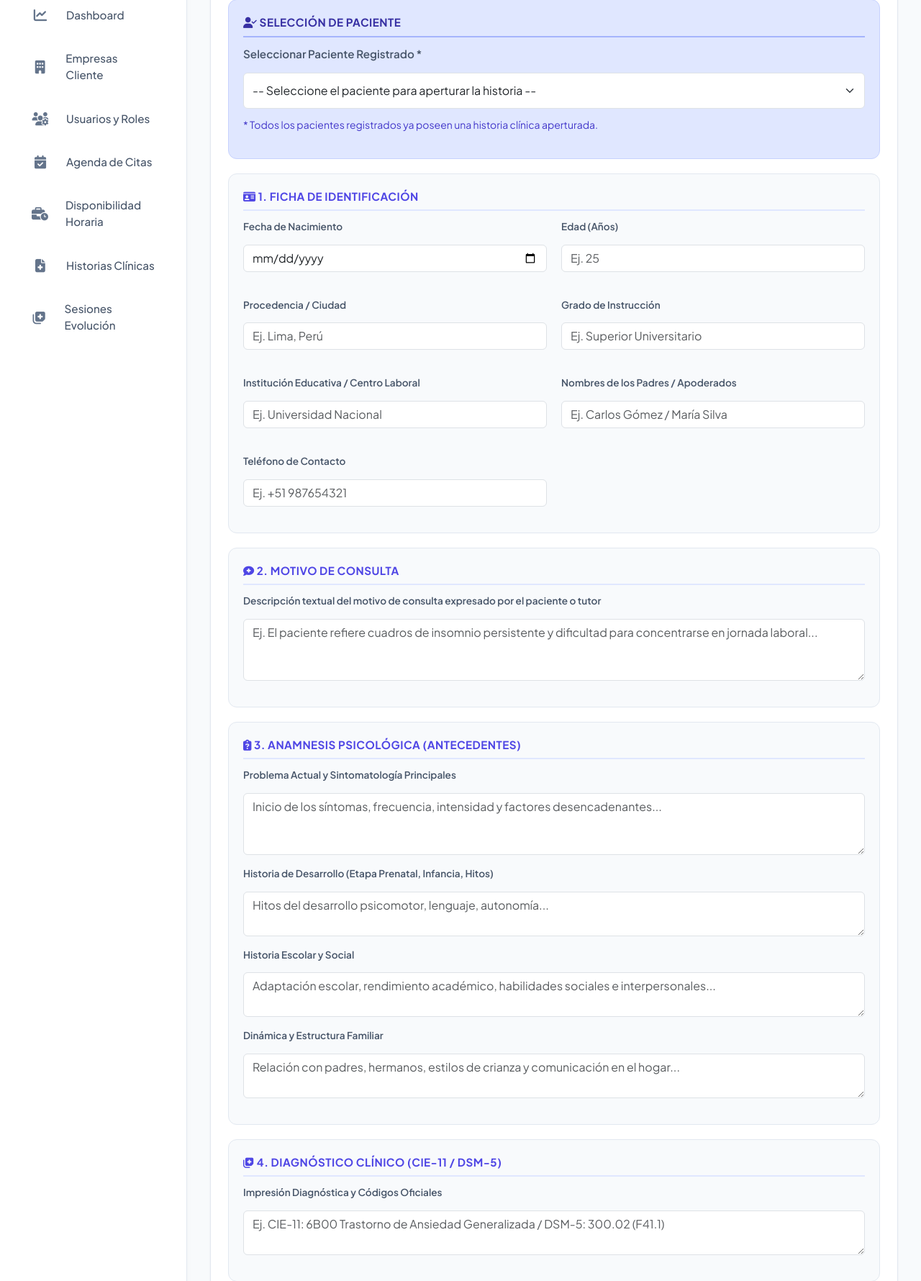
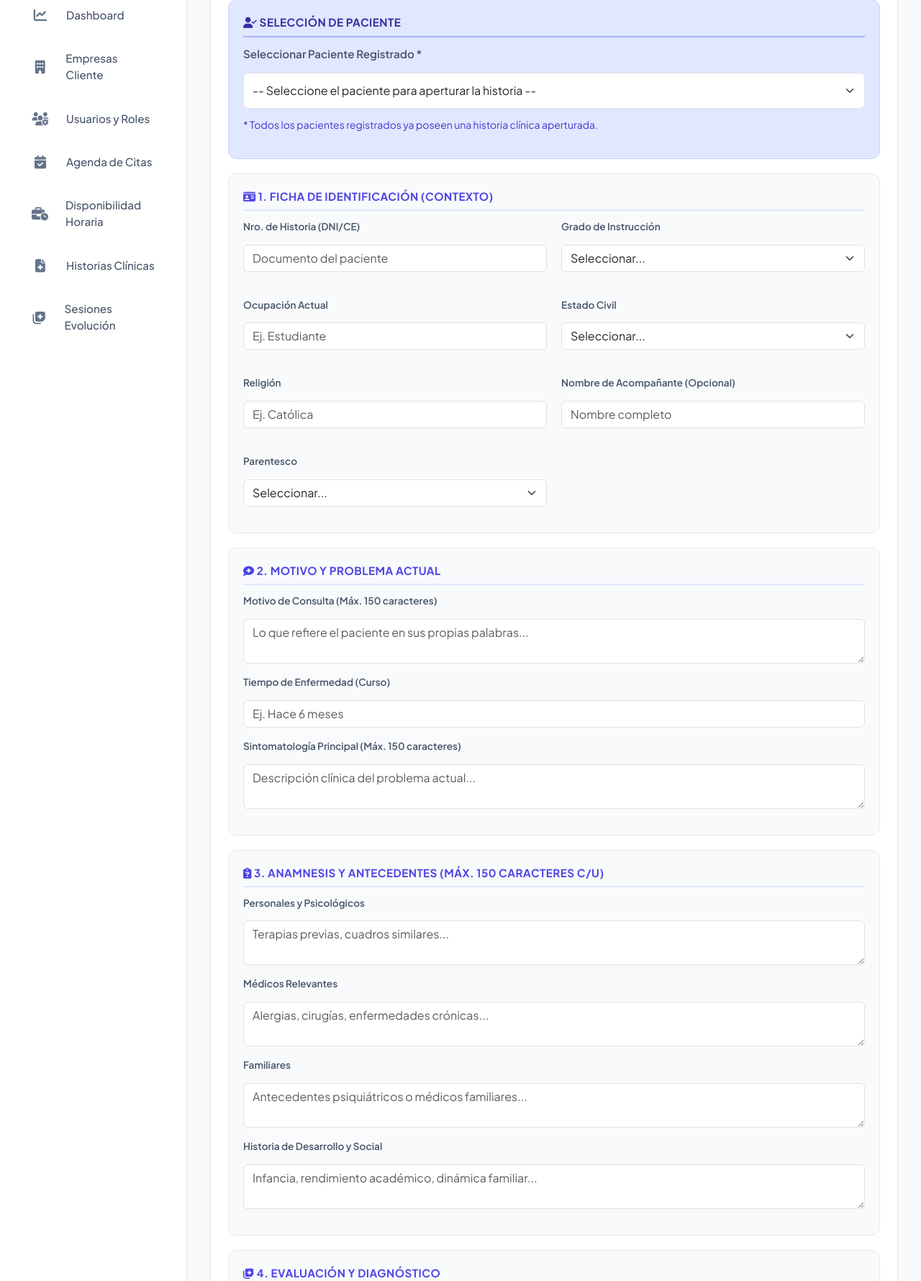
Before and after one commit to karenpbq-bot/TMTR---Renovatia, a Flask app: template templates/historia_nueva.html in a window 1280 px wide. Shown: the part 166-1946 px from the top of the page at 72% size. Run offline with Flask 3, Linux system fonts and the light colour scheme; the template is opened without the code that fills it, so the values that code supplies are empty; the visitor is signed in with stand-in values (Sample User, id 1); parts of the project's set-up code (start-up, migrations or seed data) failed here and were passed over.

Commit message:
Update historia_nueva.html

```diff
--- a/templates/historia_nueva.html
+++ b/templates/historia_nueva.html
@@ -40,36 +40,64 @@
         <!-- 1. Ficha de Identificación -->
         <div class="clinical-section">
             <div class="clinical-section-title">
-                <i class="fa-solid fa-id-card"></i> 1. Ficha de Identificación
+                <i class="fa-solid fa-id-card"></i> 1. Ficha de Identificación (Contexto)
             </div>
             <div class="form-grid">
                 <div class="form-group">
-                    <label for="fecha_nacimiento" class="form-label">Fecha de Nacimiento</label>
-                    <input type="date" id="fecha_nacimiento" name="fecha_nacimiento" class="form-control">
-                </div>
-                <div class="form-group">
-                    <label for="edad" class="form-label">Edad (Años)</label>
-                    <input type="number" id="edad" name="edad" class="form-control" placeholder="Ej. 25">
-                </div>
-                <div class="form-group">
-                    <label for="procedencia" class="form-label">Procedencia / Ciudad</label>
-                    <input type="text" id="procedencia" name="procedencia" class="form-control" placeholder="Ej. Lima, Perú">
+                    <label for="nro_historia" class="form-label">Nro. de Historia (DNI/CE)</label>
+                    <input type="text" id="nro_historia" name="nro_historia" class="form-control" maxlength="15" placeholder="Documento del paciente" required>
                 </div>
                 <div class="form-group">
                     <label for="grado_instruccion" class="form-label">Grado de Instrucción</label>
-                    <input type="text" id="grado_instruccion" name="grado_instruccion" class="form-control" placeholder="Ej. Superior Universitario">
+                    <select id="grado_instruccion" name="grado_instruccion" class="form-select">
+                        <option value="">Seleccionar...</option>
+                        <option value="Primaria completa">Primaria completa</option>
+                        <option value="Secundaria completa">Secundaria completa</option>
+                        <option value="Estudios universitarios en curso">Estudios universitarios en curso</option>
+                        <option value="Estudios técnicos en curso">Estudios técnicos en curso</option>
+                        <option value="Estudios universitarios completos">Estudios universitarios completos</option>
+                        <option value="Estudios técnicos completos">Estudios técnicos completos</option>
+                        <option value="Estudios de posgrado en curso">Estudios de posgrado en curso</option>
+                        <option value="Estudios de postgrado completos">Estudios de postgrado completos</option>
+                    </select>
                 </div>
                 <div class="form-group">
-                    <label for="institucion" class="form-label">Institución Educativa / Centro Laboral</label>
-                    <input type="text" id="institucion" name="institucion" class="form-control" placeholder="Ej. Universidad Nacional">
+                    <label for="ocupacion_actual" class="form-label">Ocupación Actual</label>
+                    <input type="text" id="ocupacion_actual" name="ocupacion_actual" class="form-control" maxlength="25" placeholder="Ej. Estudiante">
                 </div>
                 <div class="form-group">
-                    <label for="nombres_padres" class="form-label">Nombres de los Padres / Apoderados</label>
-                    <input type="text" id="nombres_padres" name="nombres_padres" class="form-control" placeholder="Ej. Carlos Gómez / María Silva">
+                    <label for="estado_civil" class="form-label">Estado Civil</label>
+                    <select id="estado_civil" name="estado_civil" class="form-select">
+                        <option value="">Seleccionar...</option>
+                        <option value="Soltero(a)">Soltero(a)</option>
+                        <option value="Casado(a)">Casado(a)</option>
+                        <option value="Viudo(a)">Viudo(a)</option>
+                        <option value="Divorciado(a)">Divorciado(a)</option>
+                        <option value="Separado(a)">Separado(a)</option>
+                        <option value="Conviviente">Conviviente</option>
+                    </select>
                 </div>
                 <div class="form-group">
-                    <label for="telefono" class="form-label">Teléfono de Contacto</label>
-                    <input type="text" id="telefono" name="telefono" class="form-control" placeholder="Ej. +51 987654321">
+                    <label for="religion" class="form-label">Religión</label>
+                    <input type="text" id="religion" name="religion" class="form-control" maxlength="20" placeholder="Ej. Católica">
+                </div>
+                <div class="form-group">
+                    <label for="nombre_acompanante" class="form-label">Nombre de Acompañante (Opcional)</label>
+                    <input type="text" id="nombre_acompanante" name="nombre_acompanante" class="form-control" maxlength="25" placeholder="Nombre completo">
+                </div>
+                <div class="form-group">
+                    <label for="parentesco_acompanante" class="form-label">Parentesco</label>
+                    <select id="parentesco_acompanante" name="parentesco_acompanante" class="form-select">
+                        <option value="">Seleccionar...</option>
+                        <option value="Madre">Madre</option>
+                        <option value="Padre">Padre</option>
+                        <option value="Hermano(a)">Hermano(a)</option>
+                        <option value="Hijo(a)">Hijo(a)</option>
+                        <option value="Amigo(a)">Amigo(a)</option>
+                        <option value="Tutor">Tutor</option>
+                        <option value="Conyuge">Cónyuge</option>
+                        <option value="Pareja">Pareja</option>
+                    </select>
                 </div>
             </div>
         </div>
@@ -77,45 +105,71 @@
         <!-- 2. Motivo de Consulta -->
         <div class="clinical-section">
             <div class="clinical-section-title">
-                <i class="fa-solid fa-comment-medical"></i> 2. Motivo de Consulta
+                <i class="fa-solid fa-comment-medical"></i> 2. Motivo y Problema Actual
             </div>
             <div class="form-group">
-                <label for="motivo_consulta" class="form-label">Descripción textual del motivo de consulta expresado por el paciente o tutor</label>
-                <textarea id="motivo_consulta" name="motivo_consulta" class="form-control" rows="3" placeholder="Ej. El paciente refiere cuadros de insomnio persistente y dificultad para concentrarse en jornada laboral..."></textarea>
+                <label for="motivo_consulta" class="form-label">Motivo de Consulta (Máx. 150 caracteres)</label>
+                <textarea id="motivo_consulta" name="motivo_consulta" class="form-control" rows="2" maxlength="150" placeholder="Lo que refiere el paciente en sus propias palabras..."></textarea>
+            </div>
+            <div class="form-group">
+                <label for="tiempo_enfermedad" class="form-label">Tiempo de Enfermedad (Curso)</label>
+                <input type="text" id="tiempo_enfermedad" name="tiempo_enfermedad" class="form-control" maxlength="25" placeholder="Ej. Hace 6 meses">
+            </div>
+            <div class="form-group">
+                <label for="sintomatologia_principal" class="form-label">Sintomatología Principal (Máx. 150 caracteres)</label>
+                <textarea id="sintomatologia_principal" name="sintomatologia_principal" class="form-control" rows="2" maxlength="150" placeholder="Descripción clínica del problema actual..."></textarea>
             </div>
         </div>
 
-        <!-- 3. Anamnesis Psicológica -->
+        <!-- 3. Anamnesis y Antecedentes -->
         <div class="clinical-section">
             <div class="clinical-section-title">
-                <i class="fa-solid fa-clipboard-question"></i> 3. Anamnesis Psicológica (Antecedentes)
+                <i class="fa-solid fa-clipboard-question"></i> 3. Anamnesis y Antecedentes (Máx. 150 caracteres c/u)
             </div>
             <div class="form-group">
-                <label for="problema_actual" class="form-label">Problema Actual y Sintomatología Principales</label>
-                <textarea id="problema_actual" name="problema_actual" class="form-control" rows="3" placeholder="Inicio de los síntomas, frecuencia, intensidad y factores desencadenantes..."></textarea>
+                <label for="antecedentes_personales_psicologicos" class="form-label">Personales y Psicológicos</label>
+                <textarea id="antecedentes_personales_psicologicos" name="antecedentes_personales_psicologicos" class="form-control" rows="2" maxlength="150" placeholder="Terapias previas, cuadros similares..."></textarea>
             </div>
             <div class="form-group">
-                <label for="historia_desarrollo" class="form-label">Historia de Desarrollo (Etapa Prenatal, Infancia, Hitos)</label>
-                <textarea id="historia_desarrollo" name="historia_desarrollo" class="form-control" rows="2" placeholder="Hitos del desarrollo psicomotor, lenguaje, autonomía..."></textarea>
+                <label for="antecedentes_medicos_relevantes" class="form-label">Médicos Relevantes</label>
+                <textarea id="antecedentes_medicos_relevantes" name="antecedentes_medicos_relevantes" class="form-control" rows="2" maxlength="150" placeholder="Alergias, cirugías, enfermedades crónicas..."></textarea>
             </div>
             <div class="form-group">
-                <label for="historia_escolar_social" class="form-label">Historia Escolar y Social</label>
-                <textarea id="historia_escolar_social" name="historia_escolar_social" class="form-control" rows="2" placeholder="Adaptación escolar, rendimiento académico, habilidades sociales e interpersonales..."></textarea>
+                <label for="antecedentes_familiares" class="form-label">Familiares</label>
+                <textarea id="antecedentes_familiares" name="antecedentes_familiares" class="form-control" rows="2" maxlength="150" placeholder="Antecedentes psiquiátricos o médicos familiares..."></textarea>
             </div>
             <div class="form-group">
-                <label for="dinamica_familiar" class="form-label">Dinámica y Estructura Familiar</label>
-                <textarea id="dinamica_familiar" name="dinamica_familiar" class="form-control" rows="2" placeholder="Relación con padres, hermanos, estilos de crianza y comunicación en el hogar..."></textarea>
+                <label for="historia_desarrollo_social" class="form-label">Historia de Desarrollo y Social</label>
+                <textarea id="historia_desarrollo_social" name="historia_desarrollo_social" class="form-control" rows="2" maxlength="150" placeholder="Infancia, rendimiento académico, dinámica familiar..."></textarea>
             </div>
         </div>
 
         <!-- 4. Diagnóstico Clínico (CIE-11 / DSM-5) -->
         <div class="clinical-section">
             <div class="clinical-section-title">
-                <i class="fa-solid fa-notes-medical"></i> 4. Diagnóstico Clínico (CIE-11 / DSM-5)
+                <i class="fa-solid fa-notes-medical"></i> 4. Evaluación y Diagnóstico
             </div>
             <div class="form-group">
-                <label for="codigo_cie11_dsm5" class="form-label">Impresión Diagnóstica y Códigos Oficiales</label>
-                <textarea id="codigo_cie11_dsm5" name="codigo_cie11_dsm5" class="form-control" rows="2" placeholder="Ej. CIE-11: 6B00 Trastorno de Ansiedad Generalizada / DSM-5: 300.02 (F41.1)"></textarea>
+                <label for="examen_mental_estado_actual" class="form-label">Examen Mental / Estado Actual (Máx. 150 caracteres)</label>
+                <textarea id="examen_mental_estado_actual" name="examen_mental_estado_actual" class="form-control" rows="2" maxlength="150" placeholder="Orientación, memoria, lenguaje, afecto..."></textarea>
+            </div>
+            <div class="form-grid">
+                <div class="form-group">
+                    <label for="codigo_diagnostico" class="form-label">Código CIE-10/DSM-5</label>
+                    <input type="text" id="codigo_diagnostico" name="codigo_diagnostico" class="form-control" maxlength="20" placeholder="Ej. F32.1">
+                </div>
+                <div class="form-group">
+                    <label for="tipo_diagnostico" class="form-label">Tipo de Diagnóstico</label>
+                    <select id="tipo_diagnostico" name="tipo_diagnostico" class="form-select">
+                        <option value="">Seleccionar...</option>
+                        <option value="Presuntivo">Presuntivo</option>
+                        <option value="Definitivo">Definitivo</option>
+                    </select>
+                </div>
+            </div>
+            <div class="form-group">
+                <label for="descripcion_diagnostico" class="form-label">Descripción Diagnóstica</label>
+                <input type="text" id="descripcion_diagnostico" name="descripcion_diagnostico" class="form-control" maxlength="100" placeholder="Ej. Episodio depresivo moderado">
             </div>
         </div>
 
@@ -125,32 +179,22 @@
                 <i class="fa-solid fa-list-check"></i> 5. Plan de Intervención Terapéutica
             </div>
             <div class="form-group">
-                <label for="objetivos_menor" class="form-label">Objetivos Terapéuticos Directos (Paciente)</label>
-                <textarea id="objetivos_menor" name="objetivos_menor" class="form-control" rows="2" placeholder="Técnicas de reestructuración cognitiva, manejo del estrés, regulación emocional..."></textarea>
-            </div>
-            <div class="form-group">
-                <label for="objetivos_padres" class="form-label">Objetivos para los Padres / Familia</label>
-                <textarea id="objetivos_padres" name="objetivos_padres" class="form-control" rows="2" placeholder="Pautas de psicoeducación, límites asertivos, reforzamiento positivo..."></textarea>
-            </div>
-            <div class="form-group">
-                <label for="coordinacion_externa" class="form-label">Coordinación Externa (Médica / Escolar / Psiquiátrica)</label>
-                <textarea id="coordinacion_externa" name="coordinacion_externa" class="form-control" rows="2" placeholder="Derivación a neurología, psiquiatría o informes a departamento psicopedagógico..."></textarea>
-            </div>
-        </div>
-
-        <!-- 6. Profesional Responsable -->
-        <div class="clinical-section">
-            <div class="clinical-section-title">
-                <i class="fa-solid fa-user-doctor"></i> 6. Firma y Registro del Especialista
+                <label for="objetivos_terapeuticos" class="form-label">Objetivos Terapéuticos (Máx. 150 caracteres)</label>
+                <textarea id="objetivos_terapeuticos" name="objetivos_terapeuticos" class="form-control" rows="2" maxlength="150" placeholder="Metas del tratamiento..."></textarea>
             </div>
             <div class="form-grid">
                 <div class="form-group">
-                    <label for="psicologo_responsable" class="form-label">Psicólogo(a) Responsable</label>
-                    <input type="text" id="psicologo_responsable" name="psicologo_responsable" class="form-control" value="{{ current_user_name }}" required>
+                    <label for="tipo_intervencion" class="form-label">Tipo de Intervención</label>
+                    <input type="text" id="tipo_intervencion" name="tipo_intervencion" class="form-control" maxlength="30" placeholder="Ej. Terapia Cognitivo Conductual">
                 </div>
                 <div class="form-group">
-                    <label for="colegiatura_csp" class="form-label">Número de Colegiatura C.Ps.P.</label>
-                    <input type="text" id="colegiatura_csp" name="colegiatura_csp" class="form-control" placeholder="Ej. C.Ps.P. 28491" required>
+                    <label for="pronostico" class="form-label">Pronóstico</label>
+                    <select id="pronostico" name="pronostico" class="form-select">
+                        <option value="">Seleccionar...</option>
+                        <option value="Favorable">Favorable</option>
+                        <option value="Reservado">Reservado</option>
+                        <option value="Desfavorable">Desfavorable</option>
+                    </select>
                 </div>
             </div>
         </div>
```
